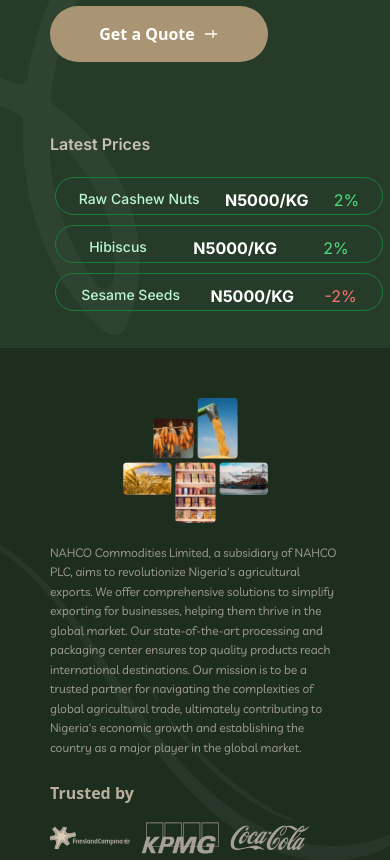
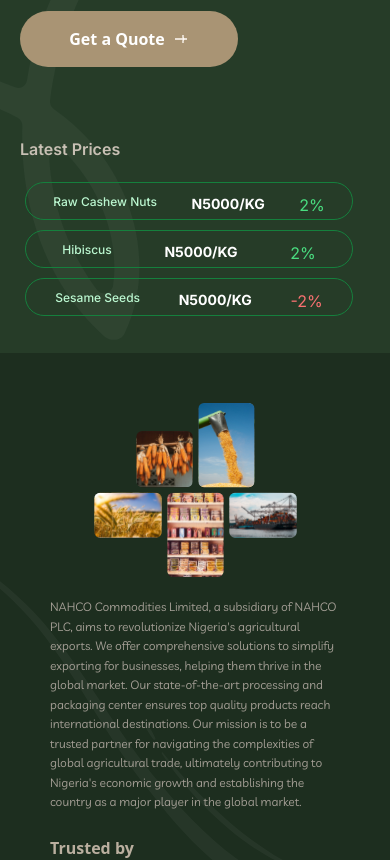
Before and after one commit to emmypuch/nahco-commodities, a React (Vite) app: page / in a window 390 px wide. Shown: the part 660-1520 px from the top of the page. Built offline with nearby package versions, Linux system fonts and the light colour scheme.

Commit message:
modified ui

```diff
--- a/src/components/buttons/price/PriceButton.css
+++ b/src/components/buttons/price/PriceButton.css
@@ -26,3 +26,9 @@
 .negative {
     color: #F87171;
 }
+
+@media screen and (max-width: 320px) {
+    .price-button {
+        width: 280px;
+    }
+}
--- a/src/components/buttons/price/PriceButton.tsx
+++ b/src/components/buttons/price/PriceButton.tsx
@@ -17,8 +17,12 @@
   return (
     <div className={`price-button ${isPositive ? "positive" : "negative"}`}>
       <div className="flex justify-around">
-        <span className="text-[#BBF7D0] text-[14px] font-[500]">{label}</span>
-        <span className="text-[#FFFFFF] font-[700] text-[16px]">{price}</span>
+        <span className="text-[#BBF7D0] text-[12px] md:text-[14px] font-[500]">
+          {label}
+        </span>
+        <span className="text-[#FFFFFF] font-[700] text-[14px] md:text-[16px]">
+          {price}
+        </span>
         <span className={change >= 0 ? "positive-change" : "negative-change"}>
           {change}%
         </span>
--- a/src/components/header/Header.css
+++ b/src/components/header/Header.css
@@ -26,6 +26,7 @@
         z-index: 10;
         display: flex;
         flex-direction: column;
+        justify-content: center;
         align-items: center;
         padding-top: 60px;
     }
@@ -37,6 +38,8 @@
     .nav-menu .close-menu {
         align-self: flex-end;
         margin: 15px;
+        position: relative;
+        top: -200px;
     }
 
     .nav-menu .close-menu button {
--- a/src/components/header/Header.tsx
+++ b/src/components/header/Header.tsx
@@ -17,12 +17,12 @@
 
   return (
     <>
-      <nav className="flex justify-between bg-[#263C28] px-[50px] pt-[30px] items-center">
+      <nav className="flex justify-between bg-[#263C28] px-[20px] md:px-[50px] pt-[30px] items-center">
         <div className="logo">
           <img src={NahcoLogo} alt="Logo" />
         </div>
 
-        {/* Hamburger button  small screen */}
+        {/* Hamburger button for small screen */}
         <div className="md:hidden flex items-center">
           <button
             onClick={toggleMenu}
@@ -45,7 +45,7 @@
           </button>
         </div>
 
-        {/* Navigation link  large screen */}
+        {/* Navigation links for large screen */}
         <ul className="hidden md:flex gap-[50px] justify-center items-center">
           {navLinks.map((link, index) => (
             <li key={index} className="text-[14px] font-[400]">
--- a/src/components/hero-section/Hero.tsx
+++ b/src/components/hero-section/Hero.tsx
@@ -43,7 +43,7 @@
             />
           </div>
 
-          <div className="wrapper relative flex justify-between items-center px-[50px] py-[70px]">
+          <div className="wrapper relative flex justify-between items-center px-[20px] md:px-[50px] py-[70px]">
             <div className="fade-in-element">
               <h2 className="hero-heading text-[56px] font-bold text-[#E4CAA4] md:mt-0 mt-4 max-w-[600px] leading-tight">
                 Your Gateway to Global Agricultural Exports
@@ -67,7 +67,7 @@
             </div>
           </div>
 
-          <div className="px-[50px] fade-in-element">
+          <div className="pl-[20px] md:pl-[50px] fade-in-element">
             <LatestPrices />
           </div>
         </div>
--- a/src/components/services/Services.tsx
+++ b/src/components/services/Services.tsx
@@ -75,7 +75,7 @@
 
   return (
     <>
-      <div className="bg-white py-12 px-6 md:px-12">
+      <div className="bg-white py-12 px-4 md:px-12">
         <h2 className="text-[#166534] font-[600] text-[30px] md:text-[36px] text-center mb-10 fade-in-element">
           Providing High Quality Products and <br /> Services
         </h2>
--- a/src/components/trustee/TrustContainer.css
+++ b/src/components/trustee/TrustContainer.css
@@ -7,6 +7,15 @@
 .fade-in-element.show {
     opacity: 1;
     transform: translateY(0);
+}
+
+.container {
+    margin: 0;
+    padding: 0;
+    width: 100vw;
+    max-width: 100vw;
+    box-sizing: border-box;
+    position: relative;
 }
 
 .text-container {
@@ -33,7 +42,7 @@
     div.container {
         display: flex;
         flex-direction: column;
-        height: 630px;
+        height: 690px;
     }
 
     .text-container {
@@ -46,7 +55,7 @@
         align-items: center;
     }
 
-    .trust-image img {
-        width: 300px;
+    img.trustImg{
+        width: 500px;
     }
 }
--- a/src/components/trustee/TrustContainer.tsx
+++ b/src/components/trustee/TrustContainer.tsx
@@ -34,10 +34,10 @@
   }, []);
 
   return (
-    <div className="container relative bg-[#1D2E1F] px-[50px] w-full py-[50px] h-[500px] flex items-center justify-between">
-      <div className="relative z-10 w-[50%] fade-in-element">
+    <div className="container relative bg-[#1D2E1F] px-[50px] w-full py-[50px] h-[600px] flex items-center justify-between">
+      <div className="relative z-10 w-[70%] md:w-[50%] fade-in-element">
         <div className="trust-image flex justify-start">
-          <img src={TrustImg} alt="Trust Icon" className="w-[450px]" />
+          <img src={TrustImg} alt="Trust Icon" className="trustImg" />
         </div>
       </div>
 
--- a/src/index.css
+++ b/src/index.css
@@ -7,3 +7,7 @@
   padding: 0;
   box-sizing: border-box;
 }
+
+body {
+  width: 100%;
+}
```
